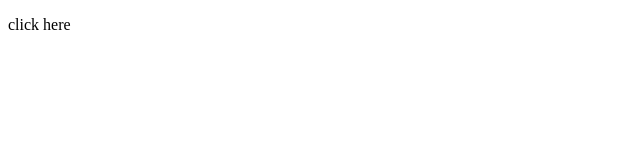
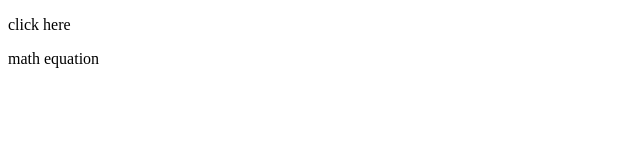
Before and after one commit to ksalvo15/JavaScript-Projects, a plain HTML site: page BasicjavascriptProjects/Project2/index.html in a window 1280 px wide. Shown: the full height of the page, 0-640 px from the left. Drawn offline with Linux system fonts and the light colour scheme.

Commit message:
edited java
edited java

```diff
--- a/BasicjavascriptProjects/Project2/index.html
+++ b/BasicjavascriptProjects/Project2/index.html
@@ -6,5 +6,6 @@
     <body>
         <script src="js/main.js"></script>
         <p id="concatenate" onclick="myfunction()">click here</p>
+        <p id="math" onclick="additionfunction()">math equation</p>
     </body>
 </html>
--- a/BasicjavascriptProjects/Project2/js/main.js
+++ b/BasicjavascriptProjects/Project2/js/main.js
@@ -9,3 +9,7 @@
    // var str = "this is the button text!";
     //document.getElementById("button_text").innerHTML = str;
 //}
+function additionfunction() {
+    var addition = 2 +2;
+    document.getElementById("math").innerHTML = "2 +2 = " + addition;
+}
```
